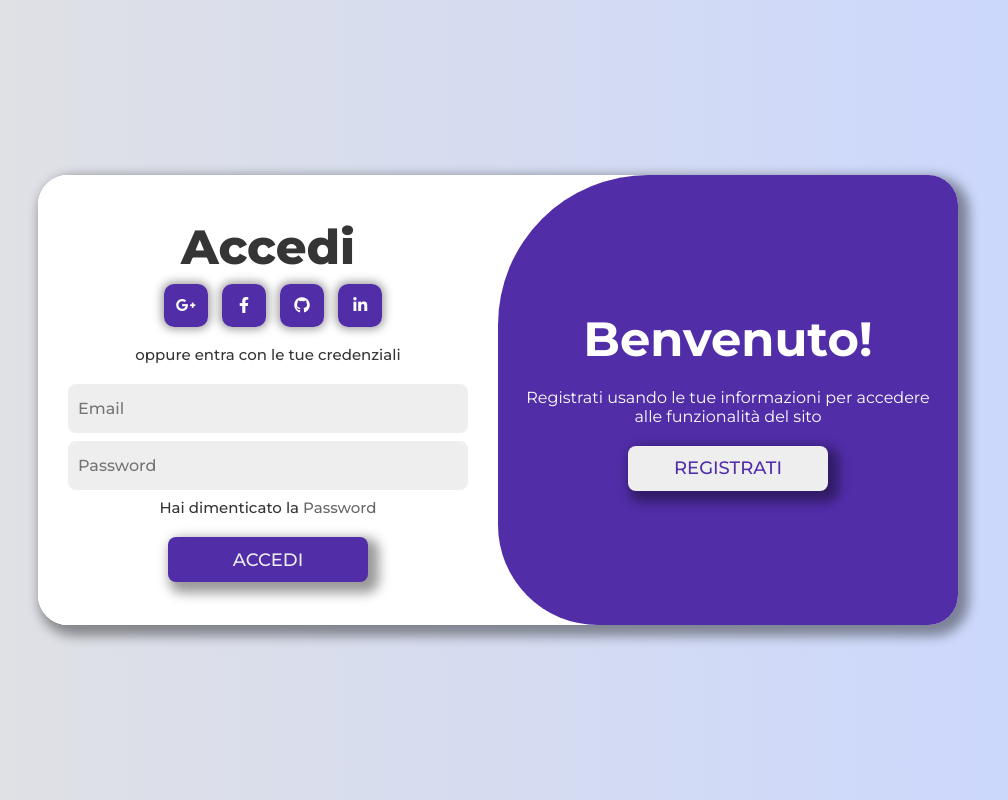
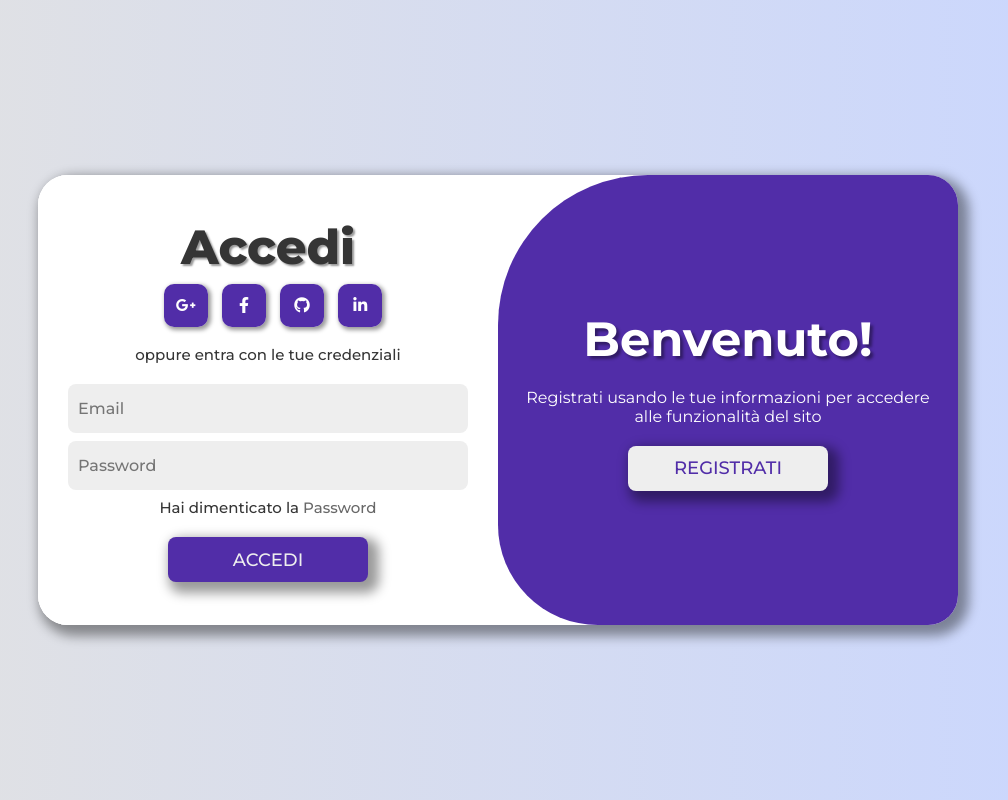
Before and after one commit to GianpaoloProcopio/login_page, a plain HTML site: page index.html in a window 1280 px wide. Shown: the whole page, without its empty margins (142-1150 px from the left). Drawn offline with Linux system fonts and the light colour scheme.

Commit message:
style-complete

```diff
--- a/style.scss
+++ b/style.scss
@@ -62,6 +62,7 @@ body{
             h1{
                 font-size: 48px;
                 font-weight: 800;
+                text-shadow: 2px 2px 2px rgba(0, 0, 0, 0.4);
             }
 
             .social-icons{
@@ -71,7 +72,7 @@ body{
                     border-radius: 10px;
                     background-color: #512da8;
                     margin-left: 10px;
-                    box-shadow: 0 0 10px 2px rgba(0, 0, 0, 0.4);
+                    box-shadow: 2px 2px 4px 1px rgba(0, 0, 0, 0.4);
 
                     i{
                         width: 20px;
@@ -162,6 +163,7 @@ body{
             h1{
                 font-size: 48px;
                 margin-bottom: 20px;
+                text-shadow: 3px 3px 3px rgba(0, 0, 0, 0.4);
             }
 
             p{
```
Also changed, not shown: style.css, 1 other file.
